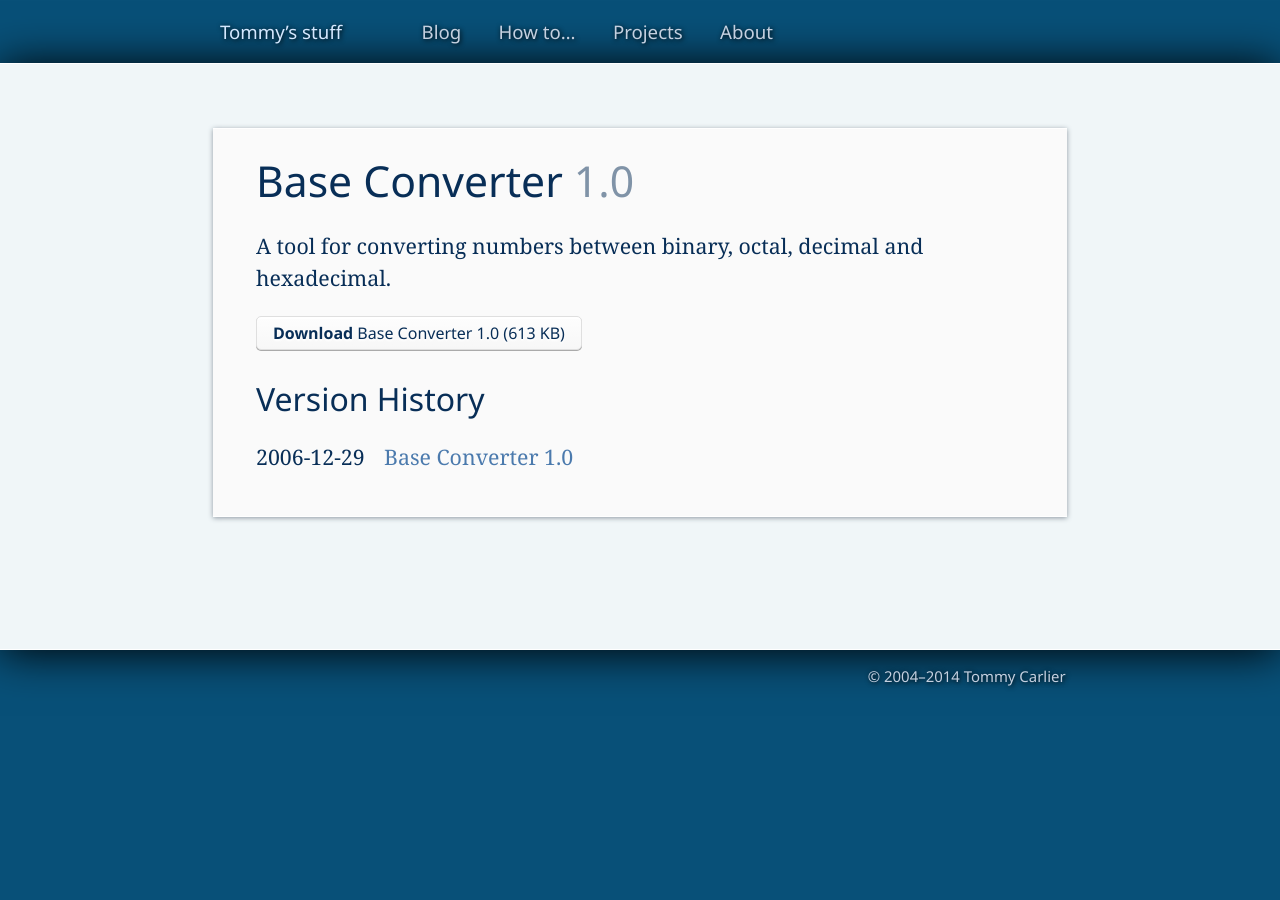
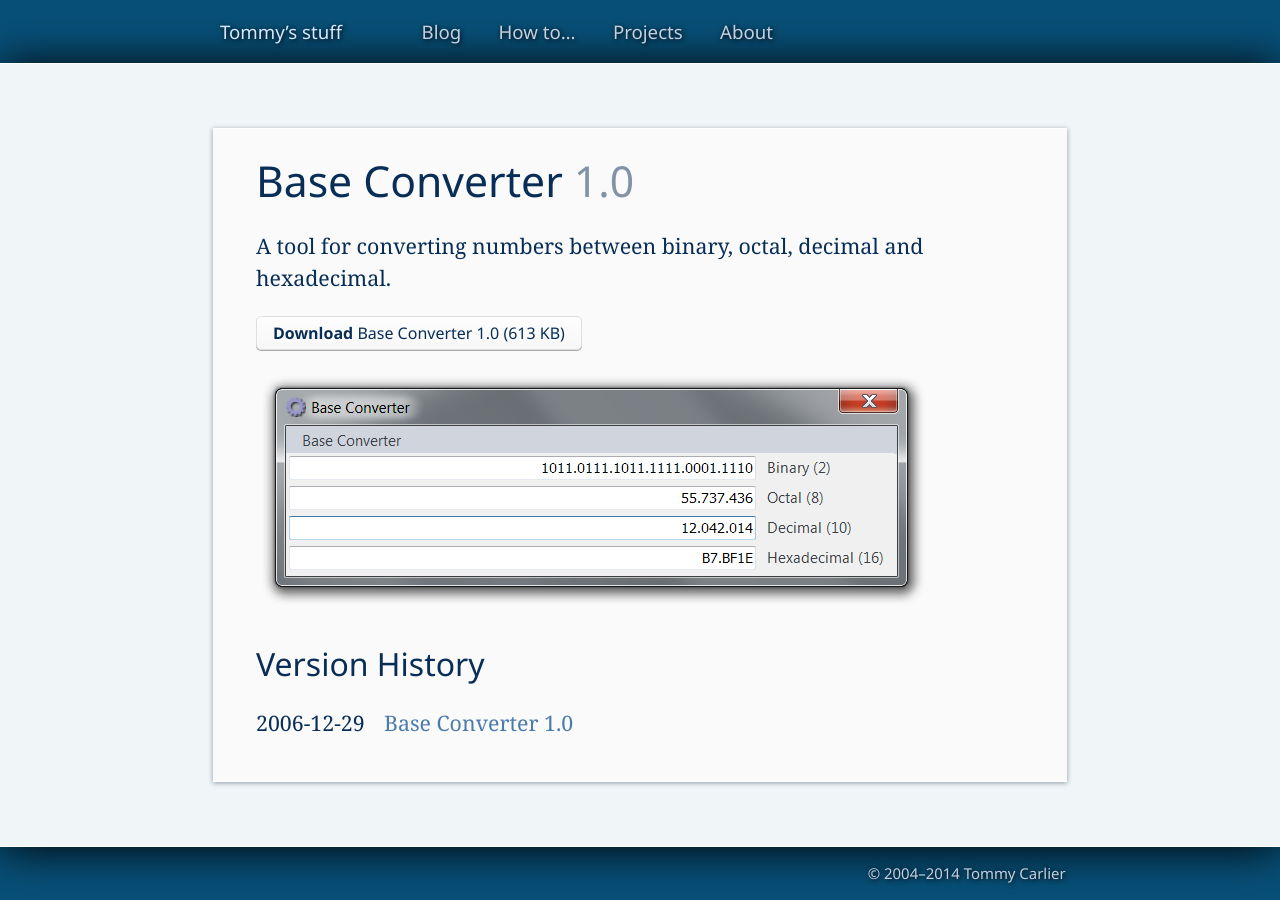
Before and after one commit to tommy-carlier/www.tcx.be, a Jekyll site: the page built from projects/base-converter/index.html, in a window 1280 px wide. Built offline with Jekyll 4.4.1, drawn with Linux system fonts in a browser that asks for light colours.

Commit message:
Added screenshot to project page of Base Converter

```diff
--- a/projects/base-converter/index.html
+++ b/projects/base-converter/index.html
@@ -7,7 +7,8 @@ title: Base Converter
 <article>
   <h1>{{project.title}} <small>{{project.version}}</small></h1>
   <p>{{project.description}}</p>
-  <p><a href="{{project.download}}" class="download"><b>Download</b> {{project.title}} {{project.version}}{% if project.fileSize %} ({{project.fileSize}}){% endif %}</a></p>
+  <p><a href="{{project.download}}" class="download"><b>Download</b> <nobr>{{project.title}} {{project.version}}</nobr>{% if project.fileSize %} <nobr>({{project.fileSize}})</nobr>{% endif %}</a></p>
+  <p><img src="{{site.baseUrl}}projects/base-converter/base-converter-screenshot.png" alt="Base Converter screenshot"></p>
   <h2>Version History</h2>
   <dl>
   {% for post in site.tags.BASE_CONVERTER %}
--- a/projects/screen-capture/index.html
+++ b/projects/screen-capture/index.html
@@ -7,7 +7,7 @@ title: Screen Capture
 <article>
   <h1>{{project.title}} <small>{{project.version}}</small></h1>
   <p>{{project.description}}</p>
-  <p><a href="{{project.download}}" class="download"><b>Download</b> {{project.title}} {{project.version}}{% if project.fileSize %} ({{project.fileSize}}){% endif %}</a></p>
+  <p><a href="{{project.download}}" class="download"><b>Download</b> <nobr>{{project.title}} {{project.version}}</nobr>{% if project.fileSize %} <nobr>({{project.fileSize}})</nobr>{% endif %}</a></p>
   <h2>Version History</h2>
   <dl>
   {% for post in site.tags.SCREEN_CAPTURE %}
```
Also changed, not shown: projects/base-converter/base-converter-screenshot.png (added).
